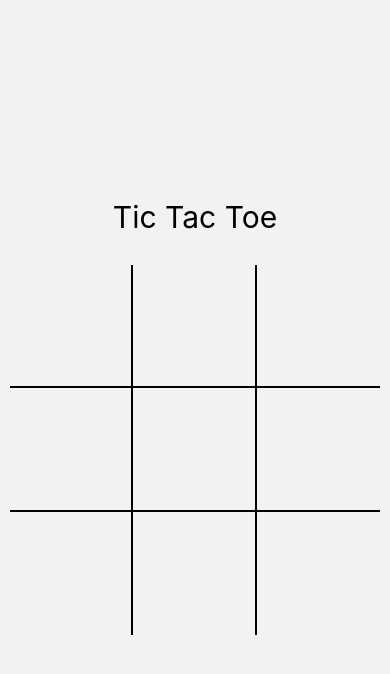
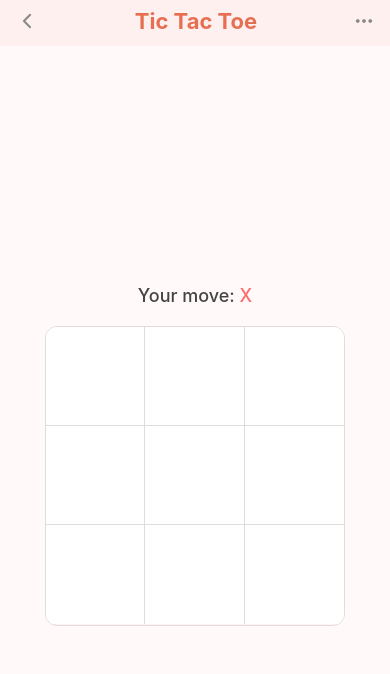
Before and after one commit to Akshay-Lokare/mini-arcade, a React Native app: screen /TicTacToe in a window 390 px wide. Shown: the top 674 px of the page. Built offline with nearby package versions, Linux system fonts and the light colour scheme.

Commit message:
Added styles for pages

```diff
--- a/screens/Home.jsx
+++ b/screens/Home.jsx
@@ -1,34 +1,27 @@
-import React, { useState } from 'react';
+import React from 'react';
 import { View, Text, StyleSheet, TouchableOpacity } from 'react-native';
 import { SafeAreaView, SafeAreaProvider } from 'react-native-safe-area-context';
 
 const Home = ({ navigation }) => {
-
   return (
     <SafeAreaProvider>
       <SafeAreaView style={styles.container}>
+        <Text style={styles.title}>Mini Arcade 🎮</Text>
 
-        <Text style={styles.title}>Smth</Text>
         <View style={styles.gamesList}>
-
-            <TouchableOpacity style={styles.game}
-                onPress={() => navigation.navigate('Snake')}
-            >
-                <Text>Sneku</Text>
+          <TouchableOpacity style={styles.game} onPress={() => navigation.navigate('Snake')}>
+            <Text style={styles.gameText}>Sneku</Text>
           </TouchableOpacity>
 
-            <TouchableOpacity style={styles.game}
-                onPress={() => navigation.navigate('TicTacToe')}
-            >
-                <Text>TTT</Text>
+          <TouchableOpacity style={styles.game} onPress={() => navigation.navigate('TicTacToe')}>
+            <Text style={styles.gameText}>Tic Tac Toe</Text>
           </TouchableOpacity>
 
           <TouchableOpacity style={styles.game}>
-                <Text>df</Text>
+            <Text style={styles.gameText}>Coming Soon</Text>
           </TouchableOpacity>
 
         </View>
-
       </SafeAreaView>
     </SafeAreaProvider>
   );
@@ -37,11 +30,17 @@ const Home = ({ navigation }) => {
 const styles = StyleSheet.create({
   container: {
     flex: 1,
+    backgroundColor: '#fffaf9',
     alignItems: 'center',
+    justifyContent: 'flex-start',
+    paddingTop: 40,
+    paddingHorizontal: 16,
   },
   title: {
-    fontSize: 30,
-    marginBottom: 20,
+    fontSize: 28,
+    fontWeight: '700',
+    color: '#e76f51',
+    marginBottom: 30,
   },
   gamesList: {
     flexDirection: 'row',
@@ -49,15 +48,28 @@ const styles = StyleSheet.create({
     alignItems: 'center',
     width: '100%',
     flexWrap: 'wrap',
-    marginTop: 20,
   },
   game: {
-    padding: 40,
+    width: 140,
+    height: 100,
+    backgroundColor: '#fff',
+    borderColor: '#f2dcdc',
     borderWidth: 2,
-    borderRadius: 10,
-    marginTop: 20
-  }
-
+    borderRadius: 16,
+    alignItems: 'center',
+    justifyContent: 'center',
+    margin: 12,
+    shadowColor: '#000',
+    shadowOpacity: 0.04,
+    shadowRadius: 4,
+    shadowOffset: { width: 0, height: 2 },
+    elevation: 2,
+  },
+  gameText: {
+    fontSize: 16,
+    fontWeight: '600',
+    color: '#444',
+  },
 });
 
 export default Home;
--- a/screens/games/TicTacToe.jsx
+++ b/screens/games/TicTacToe.jsx
@@ -1,6 +1,8 @@
-import React, {useState} from 'react';
+import React, { useState } from 'react';
 import { View, Text, StyleSheet, TouchableOpacity, Alert } from 'react-native';
 import { SafeAreaView, SafeAreaProvider } from 'react-native-safe-area-context';
+import Ionicons from 'react-native-vector-icons/Ionicons';
+import { useNavigation } from '@react-navigation/native';
 
 const TicTacToe = () => {
   const [board, setBoard] = useState(Array(9).fill(null));
@@ -8,9 +10,13 @@ const TicTacToe = () => {
   const [playerTwo, setPlayerTwo] = useState('O');
   const [turn, setTurn] = useState(playerOne);
 
+  const xColor = '#ff6b6b'; // coral-pink
+  const oColor = '#4ecdc4'; // mint-teal
+
+  const navigation = useNavigation();
+
   const tilePress = (i) => {
-
-    if (board[i] !== null) return;  // prevent overwriting
+    if (board[i] !== null) return;
 
     const newBoard = [...board];
     newBoard[i] = turn;
@@ -18,36 +24,53 @@ const TicTacToe = () => {
 
     const isDraw = newBoard.every(tile => tile !== null);
     if (isDraw) {
-      alert("Smth");
+      Alert.alert('Draw!', 'That was a close one! 😄');
       setBoard(Array(9).fill(null));
       return;
     }
 
     setTurn(turn === playerOne ? playerTwo : playerOne);
-  }
-
+  };
 
   return (
     <SafeAreaProvider>
-      <SafeAreaView style={styles.container}>
+      <SafeAreaView style={{ flex: 1 }}>
+        <View style={styles.header}>
+          <TouchableOpacity onPress={() => navigation.goBack()}>
+            <Ionicons name="chevron-back" size={22} color="#888" />
+          </TouchableOpacity>
 
-        <Text style={styles.title}>Tic Tac Toe</Text>
-        <View style={styles.tilesContainer}>
+          <Text style={styles.headerTitle}>Tic Tac Toe</Text>
 
+          <TouchableOpacity onPress={() => {}}>
+            <Ionicons name="ellipsis-horizontal" size={20} color="#888" />
+          </TouchableOpacity>
+        </View>
+
+        <View style={styles.container}>
+          <Text style={styles.turnText}>
+            Your move: <Text style={{ color: turn === 'X' ? xColor : oColor }}>{turn}</Text>
+          </Text>
+
+          <View style={styles.board}>
             {Array.from({ length: 9 }, (_, i) => {
               const style = [
                 styles.tile,
-              i < 6 && { borderBottomWidth: 2 },        // Bottom border
-              i % 3 !== 2 && { borderRightWidth: 2 },   // Right border
+                i < 6 && { borderBottomWidth: 1 },
+                i % 3 !== 2 && { borderRightWidth: 1 },
               ];
+
+              const tileColor = board[i] === playerOne ? xColor : oColor;
 
               return (
                 <TouchableOpacity key={i} style={style} onPress={() => tilePress(i)}>
-                <Text style={styles.tileText}> {board[i]} </Text>
+                  <Text style={[styles.tileText, { color: tileColor }]}>
+                    {board[i]}
+                  </Text>
                 </TouchableOpacity>
               );
             })}
-
+          </View>
         </View>
       </SafeAreaView>
     </SafeAreaProvider>
@@ -57,28 +80,55 @@ const TicTacToe = () => {
 const styles = StyleSheet.create({
   container: {
     flex: 1,
+    backgroundColor: '#fffaf9',
     alignItems: 'center',
     justifyContent: 'center',
+    padding: 16,
   },
-  title: {
-    fontSize: 30,
-    marginBottom: 20,
+  header: {
+    flexDirection: 'row',
+    alignItems: 'center',
+    justifyContent: 'space-between',
+    paddingHorizontal: 16,
+    paddingTop: 8,
+    paddingBottom: 12,
+    backgroundColor: '#fff0f0',
   },
-  tilesContainer: {
+  headerTitle: {
+    fontSize: 22,
+    fontWeight: '700',
+    color: '#e76f51',
+    textAlign: 'center',
+    flex: 1,
+  },
+  turnText: {
+    fontSize: 18,
+    marginVertical: 20,
+    color: '#444',
+    fontWeight: '500',
+  },
+  board: {
+    width: 300,
+    height: 300,
     flexDirection: 'row',
     flexWrap: 'wrap',
-    width: '100%',
-    padding: 10,
+    backgroundColor: '#fef2f2',
+    borderWidth: 1,
+    borderColor: '#e4dcdc',
+    borderRadius: 12,
+    overflow: 'hidden',
   },
   tile: {
     width: '33.33%',
-    aspectRatio: 1,
+    height: '33.33%',
+    alignItems: 'center',
     justifyContent: 'center',
-    alignItems: 'center',
-    borderColor: '#000',
+    borderColor: '#ddd',
+    backgroundColor: '#fff',
   },
   tileText: {
-    fontSize: 24,
+    fontSize: 48,
+    fontWeight: '700',
   },
 });
 
```
Lines whose indentation alone changed are shown as unchanged.
